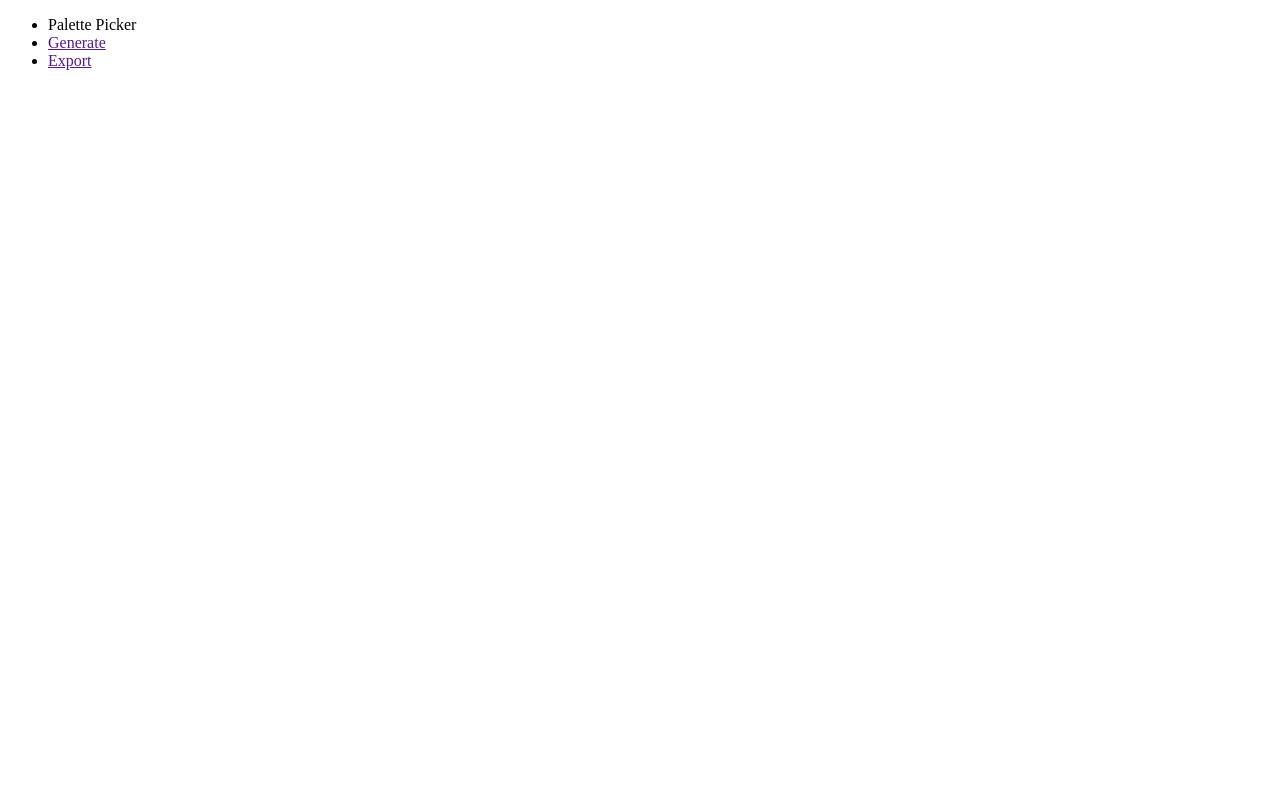
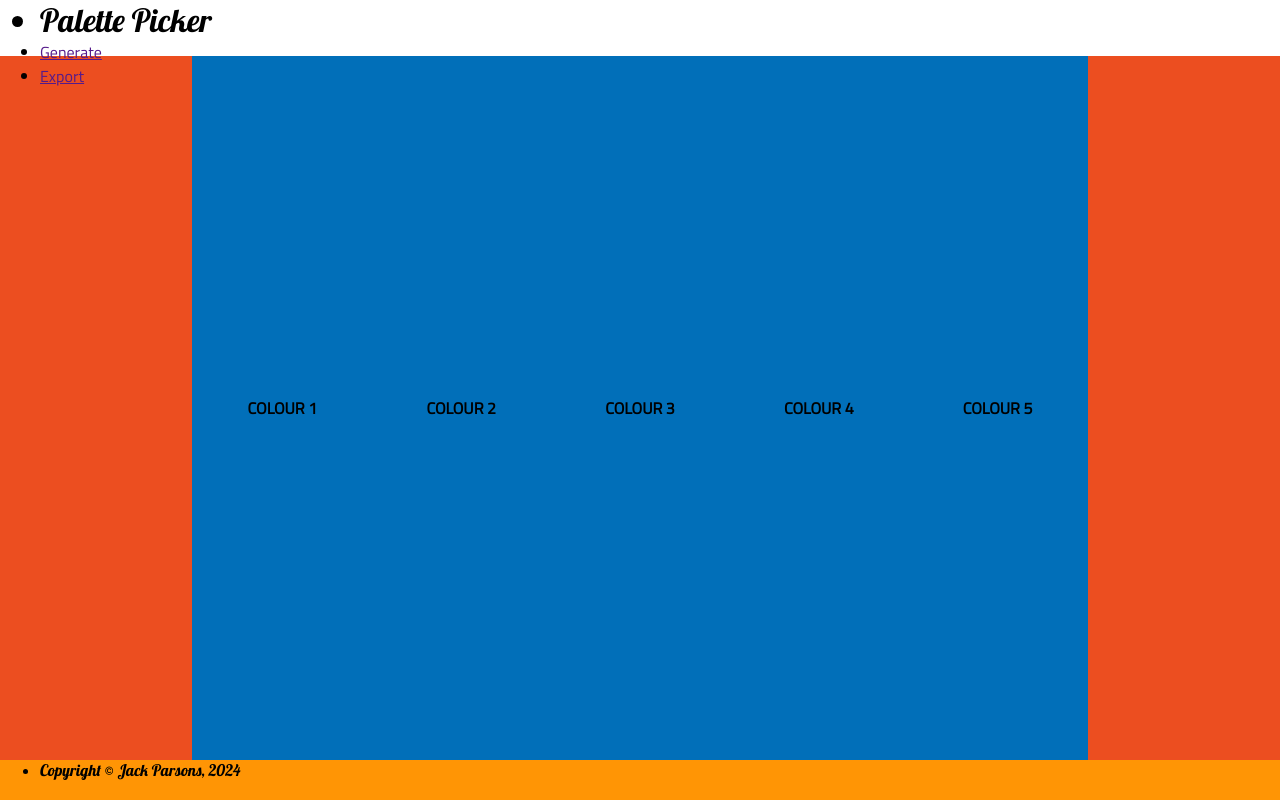
Before and after one commit to jackparse14/colour-palette-picker, a website: page index.html in a window 1280 px wide. Drawn offline with Linux system fonts and the light colour scheme.

Commit message:
Added Colours, Fonts and layout

```diff
--- a/css/styles.css
+++ b/css/styles.css
@@ -1,3 +1,66 @@
+@import url('https://fonts.googleapis.com/css2?family=Lobster&family=Titillium+Web&display=swap');
+:root{
+    --header-font: "Lobster", sans-serif;
+    --content-font: "Titillium Web", sans-serif;
+
+    --black: #000000;
+    --blue: #016fb9;
+    --yellow: #ff9505;
+    --orange: #ec4e20;
+    --grey: #353531;
+    --white: #ffffff;
+}
 *{
     box-sizing: border-box;
+    margin:0px;
 }
+.header-font{
+    font-family: var(--header-font);
+}
+.content-font{
+    font-family: var(--content-font);
+}
+.heading{
+    font-size: 2rem;
+}
+.yellow{
+    background-color: var(--yellow);
+}
+.grey{
+    background-color: var(--grey);
+}
+.blue{
+    background-color: var(--blue);
+}
+.orange{
+    background-color: var(--orange);
+}
+.white{
+    background-color: var(--white);
+}
+body{
+    min-height: 100vh;
+}
+main{
+    margin: auto;
+    height: 88vh;
+}
+header{
+    height:7vh;
+}
+footer{
+    height:5vh;
+}
+.container-lg{
+    width:70%;
+}
+
+.center{
+    display: flex;
+    justify-content: center;
+    align-items: center;
+}
+table{
+    width:100%;
+    height:100%;
+}
--- a/index.html
+++ b/index.html
@@ -8,18 +8,30 @@
         <!--<link rel="shortcut icon" href=""/> ADD Page Icon -->
         <script type="text/javascript" src="/javascript/main.js"></script>
     </head>
-    <body>
-        <header>
-            <div class="container">
-                <ul>
-                    <li>Palette Picker</li>
-                    <!-- <li><img> ADD LOGO </img></li> -->
-                    <li><a href="">Generate</a></li>
-                    <li><a href="">Export</a></li>
-                </ul>
-            </div>
+    <body class="orange">
+        <header class="white">
+            <ul>
+                <li class="heading header-font">Palette Picker</li>
+                <!-- <li><img> ADD LOGO </img></li> -->
+                <li class="content-font"><a href="">Generate</a></li>
+                <li class="content-font"><a href="">Export</a></li>
+            </ul>
         </header>
-        <main></main>
-        <footer></footer>
+        <main class="container-lg blue">
+            <table>
+                <tr class="content-font">
+                    <th>COLOUR 1</th>
+                    <th>COLOUR 2</th>
+                    <th>COLOUR 3</th>
+                    <th>COLOUR 4</th>
+                    <th>COLOUR 5</th>
+                </tr>
+            </table>
+        </main>
+        <footer class="yellow">
+            <ul>
+                <li class="header-font">Copyright &copy; Jack Parsons, 2024</li>
+            </ul>
+        </footer>
     </body>
 </html>
```
